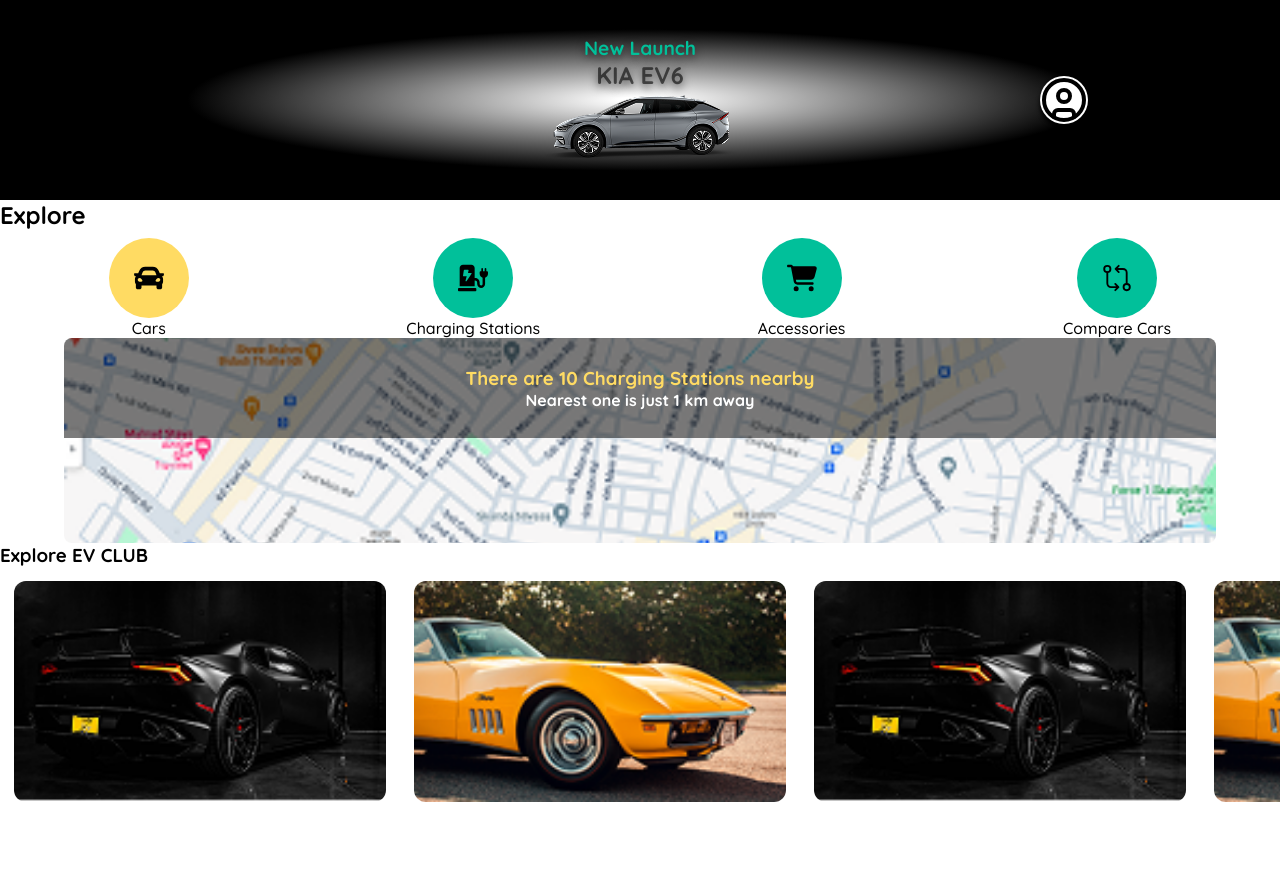
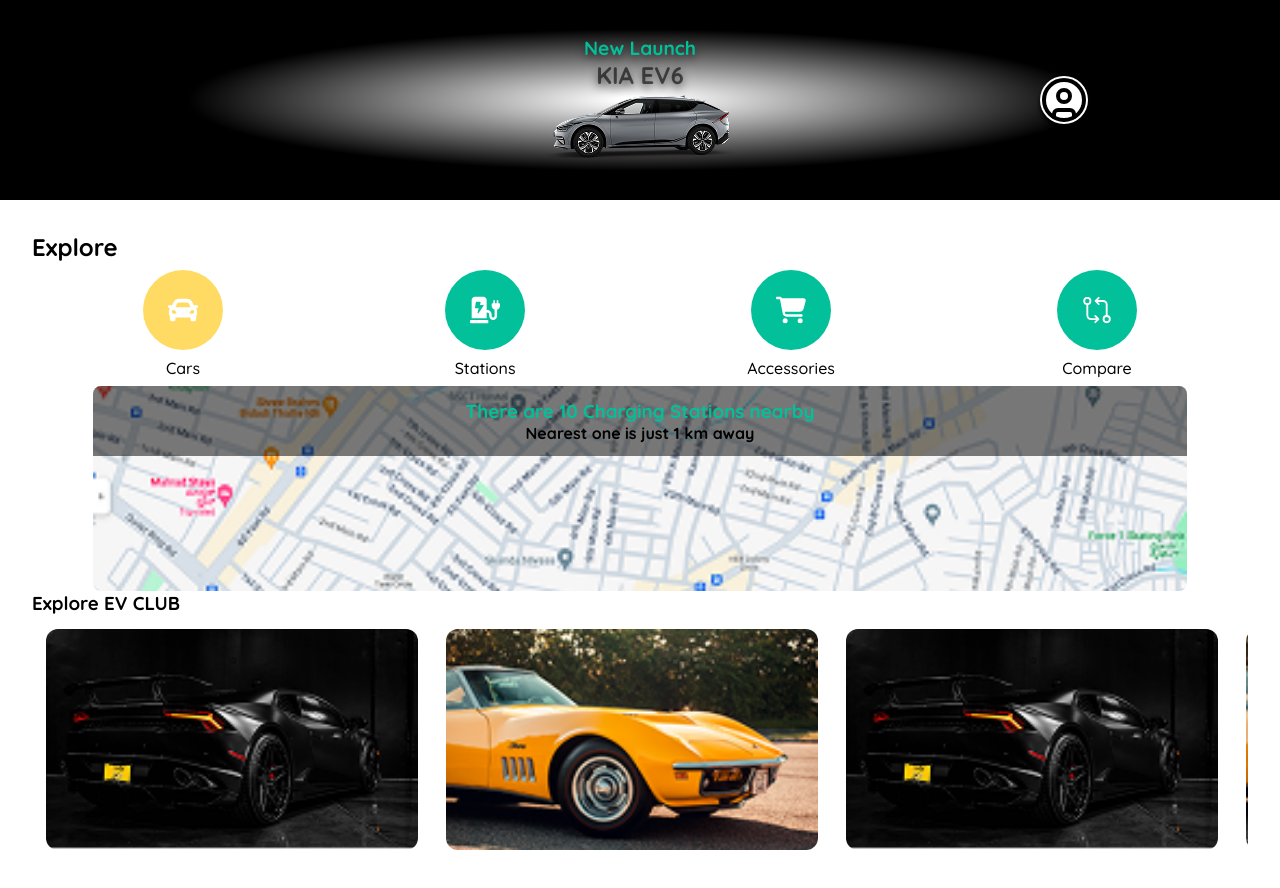
Before and after one commit to DanielMarcosPires/PlugShare-clone, a React (Vite) app: page / in a window 1280 px wide. Shown: the top 888 px of the page. Before the commit the page ends 820 px from the top, so only its background shows below. Built offline with nearby package versions, Linux system fonts and the light colour scheme.

Commit message:
Implementando o darkmode

```diff
--- a/src/components/NavigationButton/css/styles.css
+++ b/src/components/NavigationButton/css/styles.css
@@ -6,6 +6,7 @@
 }
 .navigationDiv p{
     text-align: center;
+    padding: 8px 0;
     font-weight: 500;
 }
 
--- a/src/components/NavigationButton/index.tsx
+++ b/src/components/NavigationButton/index.tsx
@@ -1,6 +1,8 @@
 /* eslint-disable react-hooks/rules-of-hooks */
+import { useContext, type CSSProperties } from "react";
 import "./css/styles.css";
 import { Link, useLocation } from "react-router-dom";
+import { WebContext } from "../../context/webContext";
 
 interface NavigationButtonProps {
   children?: React.ReactNode;
@@ -10,15 +12,21 @@ interface NavigationButtonProps {
 
 export function index({ children,title, to }: NavigationButtonProps) {
   const location = useLocation();
+  const {webStructure} = useContext(WebContext)
+
   const isActive = to === "" && "navigation-button-inactive";
   const urlAtual = location.pathname === to && "navigation-button-active";
+
+  const style = {
+    text:{color:webStructure.text} as CSSProperties
+  }
 
   return (
     <div className="navigationDiv">
       <Link className={`navigation-button ${urlAtual} ${isActive}`} to={to}>
         {children}
       </Link>
-      <p>{title}</p>
+      <p style={style.text}>{title}</p>
     </div>
   );
 }
--- a/src/context/webContext.tsx
+++ b/src/context/webContext.tsx
@@ -16,6 +16,7 @@ interface webStructure {
   textInverted: string;
   textDestaque: string;
   background: string;
+  invertedBackground:string;
 }
 
 interface ProviderValues {
@@ -30,7 +31,14 @@ export const WebContext = createContext<ProviderValues>({
   image: [],
   darkMode() {},
   isOn: false,
-  webStructure: {},
+  webStructure: {
+    principalTitle: "",
+    text: "",
+    textInverted: "",
+    textDestaque: "",
+    background: "",
+    invertedBackground:""
+  },
 });
 
 export const WebProvider = ({ children }: WebProviderProps) => {
@@ -61,6 +69,7 @@ export const WebProvider = ({ children }: WebProviderProps) => {
     textInverted: theme.Get_Light(!isOn).black,
     textDestaque: theme.Get_WebPallete_Colors().green,
     background: theme.Get_Light(isOn).white,
+    invertedBackground:theme.Get_Light(!isOn).white
   };
 
   const providerValues = {
--- a/src/index.css
+++ b/src/index.css
@@ -7,6 +7,7 @@
   text-decoration: none;
   list-style: none;
   font-family: "Quicksand", sans-serif;
+  transition: .2s;
 }
 
 :root{
--- a/src/main.tsx
+++ b/src/main.tsx
@@ -5,7 +5,6 @@ import { createBrowserRouter, RouterProvider } from "react-router-dom";
 import { Dashboard } from "./pages/Dashboard/page.tsx";
 import { WebProvider } from "./context/webContext.tsx";
 import Profile from "./pages/Dashboard/page/Profile/page.tsx";
-import App from "./pages/BuscaDeCarro/page.tsx";
 
 /**
  * Rotas disponíveis na aplicação:
--- a/src/pages/Dashboard/components/Hero/css/styles.css
+++ b/src/pages/Dashboard/components/Hero/css/styles.css
@@ -1,6 +1,6 @@
 .heroMap{
     background: url("../map.png") no-repeat center;
-    background-size: 100%;
+    background-size: cover;
     width: 90%;
     height: 205px;
     border-radius: 8px;
@@ -10,16 +10,16 @@
 .heroMap header{
     background: #00000083;
 
+    align-items: center;
     display: flex;
+
     flex-direction: column;
-
-    align-items: center;
     justify-content: center;
 
 
+
     width: 100%;
-    height: 100px;
-    padding: 8px 0;
+    height: 70px;
 }
 .heroMap h3{
     color: var(--secondary-button);
@@ -29,3 +29,6 @@
     font-size: 16px;
     font-weight: 700;
 }
+.margin{
+    padding: 2em;
+}
--- a/src/pages/Dashboard/css/styles.css
+++ b/src/pages/Dashboard/css/styles.css
@@ -1,4 +1,6 @@
-
+.ajuste{
+    height: 100vh;
+}
 .header{
     background: radial-gradient(#fff 20px, #000 50%) no-repeat;
     background-position: 0 0px;
--- a/src/pages/Dashboard/page.tsx
+++ b/src/pages/Dashboard/page.tsx
@@ -14,13 +14,26 @@ import { GoGitCompare } from "react-icons/go";
 export function Dashboard() {
   const { webStructure } = useContext(WebContext);
 
-  const controlStyle = {
+  const style = {
+    fundo: {
       background: webStructure.background,
+    } as CSSProperties,
+    icons: webStructure.text,
+    invertedIcons:webStructure.textInverted,
+    profile: {
+      background: webStructure.invertedBackground,
+      color: webStructure.textInverted,
+    } as CSSProperties,
+    text: {
       color: webStructure.text,
-  } as CSSProperties;
+    } as CSSProperties,
+    textDestaque:{
+      color:webStructure.textDestaque
+    } as CSSProperties
+  };
 
   return (
-    <div style={controlStyle}>
+    <div className="ajuste" style={style.fundo}>
       <Outlet />
       <header className="header">
         <div className="flex">
@@ -29,40 +42,42 @@ export function Dashboard() {
             <h3 className="headerTitle">KIA EV6</h3>
             <img src="/carro.png" alt="Carro" />
           </div>
-          <Link className="iconProfile" to="profile">
-            <CircleUser size={50} />
+          <Link style={style.fundo} className="iconProfile" to="profile">
+            <CircleUser color={style.icons} size={50} />
           </Link>
         </div>
       </header>
+      <div className="margin">
         <nav className="navigation">
-        <h2>Explore</h2>
+          <h2 style={style.text}>Explore</h2>
           <ul>
             <NavigationButton title="Cars" to="/">
-            <FaCar color={webStructure.text} size={30} />
+              <FaCar color={webStructure.textInverted} size={30} />
             </NavigationButton>
-          <NavigationButton title="Charging Stations" to="/changer-station">
-            <FaChargingStation color={webStructure.text} size={30} />
+            <NavigationButton title="Stations" to="/changer-station">
+              <FaChargingStation color={webStructure.textInverted} size={30} />
             </NavigationButton>
             <NavigationButton title="Accessories" to="/accessories">
-            <FaCartShopping color={webStructure.text} size={30} />
+              <FaCartShopping color={webStructure.textInverted} size={30} />
             </NavigationButton>
-          <NavigationButton title="Compare Cars" to="/justice">
-            <GoGitCompare color={webStructure.text} size={30} />
+            <NavigationButton title="Compare" to="/justice">
+              <GoGitCompare color={webStructure.textInverted} size={30} />
             </NavigationButton>
           </ul>
         </nav>
         <main>
           <section>
             <Hero urlImage="./map.png">
-            <h3 >There are 10 Charging Stations nearby</h3>
-            <p>Nearest one is just 1 km away</p>
+              <h3 style={style.textDestaque}>There are 10 Charging Stations nearby</h3>
+              <p style={style.text}>Nearest one is just 1 km away</p>
             </Hero>
           </section>
           <section>
-          <h3>Explore EV CLUB</h3>
-          <Carrosel/>
+            <h3 style={style.text}>Explore EV CLUB</h3>
+            <Carrosel />
           </section>
         </main>
       </div>
+    </div>
   );
 }
--- a/src/pages/Dashboard/page/Profile/css/styles.css
+++ b/src/pages/Dashboard/page/Profile/css/styles.css
@@ -11,10 +11,12 @@
   background: var(--white-color);
 
   width: 100%;
+  height: 100vh;
   position: absolute;
 
   animation: fadeIn 0.5s ease-in-out;
 
+  left: 0;
   z-index: 2;
 }
 
--- a/src/pages/Dashboard/page/Profile/page.tsx
+++ b/src/pages/Dashboard/page/Profile/page.tsx
@@ -15,79 +15,103 @@ import "./css/styles.css";
 import { Link } from "react-router-dom";
 import Button from "./components/Button/Button";
 import Switch from "../../../../components/Switch/Switch";
+import { WebContext } from "../../../../context/webContext";
+import { useContext, type CSSProperties } from "react";
+import { MdSupportAgent } from "react-icons/md";
 export default function Profile() {
+
+  const {webStructure} = useContext(WebContext)
+
+
+  const style ={
+    fundo:{
+      background:webStructure.background
+    } as CSSProperties,
+    icons:webStructure.textInverted,
+    profile:{
+      background:webStructure.invertedBackground,
+      color:webStructure.textInverted
+    } as CSSProperties,
+    text:{
+      color:webStructure.text
+    } as CSSProperties,
+    textDestaque:{
+      color:webStructure.textDestaque
+    } as CSSProperties
+  }
+
   const name = "{username}";
   return (
-    <div className="profile-page">
+    <div className="profile-page" style={style.fundo}>
       <header className="profile-header">
         <div className="profile-div">
           <nav className="profile-nav">
             <Link className="exit" to="/">
-              <ArrowLeft size={35} />
+              <ArrowLeft color={style.icons} size={35} />
             </Link>
             <Switch />
           </nav>
-          <img className="profile-image" src="" alt="sem imagem!" />
+          <img style={style.profile} className="profile-image" src="" alt="sem imagem!" />
         </div>
       </header>
       <main className="profile-main">
         <section className="profile-section">
-          <h2 className="profile-title">
+          <h2 style={style.text} className="profile-title">
             Hey! <span>{name}</span> Good Morning.
           </h2>
           <nav className="profile-navigation">
             <Button href="orders" title="Orders">
-              <Handbag size={30} />
+              <Handbag color={style.icons} size={30} />
             </Button>
             <Button href="my_cars" title="My Cars">
-              <CarFront size={30} />
+              <CarFront color={style.icons} size={30} />
             </Button>
             <Button href="wallet" title="Wallet">
-              <Wallet size={30} />
+              <Wallet color={style.icons} size={30} />
             </Button>
             <Button href="support" title="Support">
-              <img src="/service.svg" alt="" />
+              <MdSupportAgent color={style.icons} size={30}/>
             </Button>
           </nav>
         </section>
         <section className="profile-section">
           <nav>
-            <h2>Your Information</h2>
+            <h2 style={style.text}>Your Information</h2>
             <li>
-              <Link className="profile-section_link" to={""}>
+              <Link style={style.text} className="profile-section_link" to={""}>
                 <SquareUserRound /> Profile
               </Link>
             </li>
             <li>
-              <Link className="profile-section_link" to={""}>
+              <Link style={style.text} className="profile-section_link" to={""}>
                 <MapPin /> Address Book
               </Link>
             </li>
           </nav>
           <nav>
-            <h2>Other Information</h2>
+            <h2 style={style.text}>Other Information</h2>
             <li>
-              <Link className="profile-section_link" to={""}>
+              <Link style={style.text} className="profile-section_link" to={""}>
                 <Languages /> Language Selection
               </Link>
             </li>
             <li>
-              <Link className="profile-section_link" to={""}>
+              <Link style={style.text} className="profile-section_link" to={""}>
                 <Bell /> Notification Preferences
               </Link>
             </li>
             <li>
-              <Link className="profile-section_link" to={""}>
+              <Link style={style.text} className="profile-section_link" to={""}>
                 <Info /> About Us
               </Link>
             </li>
             <li>
-              <Link className="profile-section_link" to={""}>
+              <Link style={style.text} className="profile-section_link" to={""}>
                 <Share /> Referral
               </Link>
             </li>
             <li>
-              <Link className="profile-section_link" to={""}>
+              <Link style={style.text} className="profile-section_link" to={""}>
                 <Power /> Log out
               </Link>
             </li>
```
Also changed, not shown: src/theme/Theme.tsx (+13 -6 lines), src/ts/style.tsx (added). Lines whose indentation alone changed are shown as unchanged.
